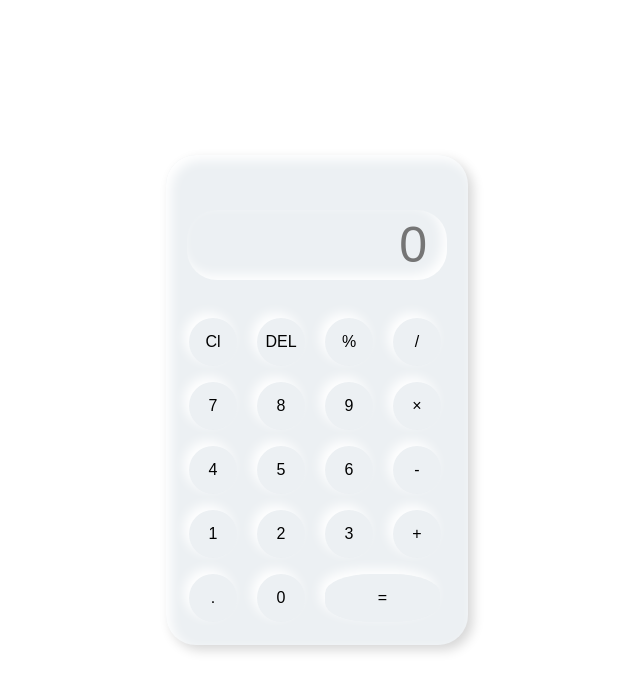
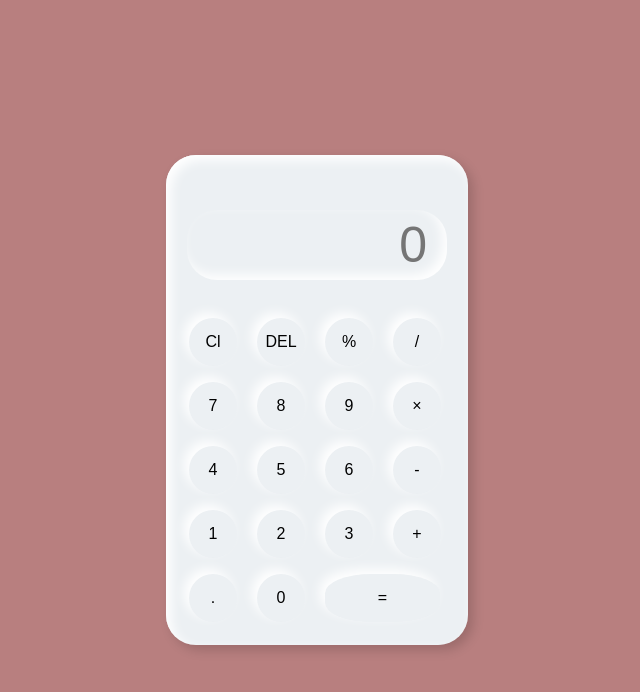
Before and after one commit to shafin1227/simple-calculator, a plain HTML site: page index.html in a window 1280 px wide. Shown: the whole page, without its empty margins (323-963 px from the left). Drawn offline with Linux system fonts and the light colour scheme.

Commit message:
Update index.html

```diff
--- a/index.html
+++ b/index.html
@@ -7,7 +7,7 @@
   <link rel="stylesheet" href="style.css">
   <title>Calculator</title>
 </head>
-<body>
+<body  style="background-color:  rgb(184, 127, 127);">
 
 
   <!------------calculator-Section------------->
```
